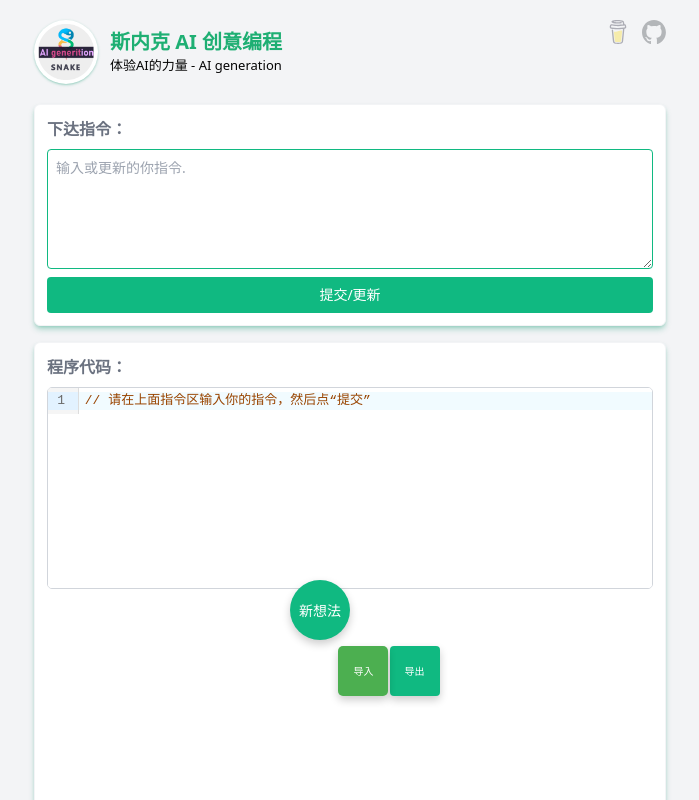
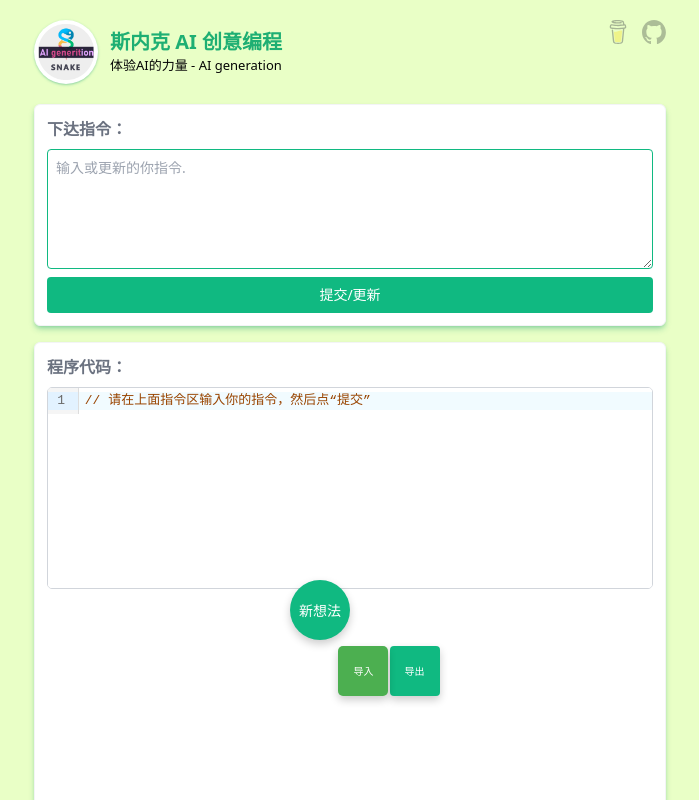
Before and after one commit to mattelim/text-gpt-p5-app, a Next.js app: page / in a window 1280 px wide. Shown: the top 800 px of the page, without its empty margins (290-989 px from the left). Built offline with nearby package versions, Linux system fonts and the light colour scheme.

Commit message:
修改背景颜色

```diff
--- a/pages/globals.css
+++ b/pages/globals.css
@@ -5,5 +5,8 @@
 @layer components {
     #__next {
         @apply w-full flex justify-center;
+
+        background-color: #e9ffc6;
+
     }
 }
```
